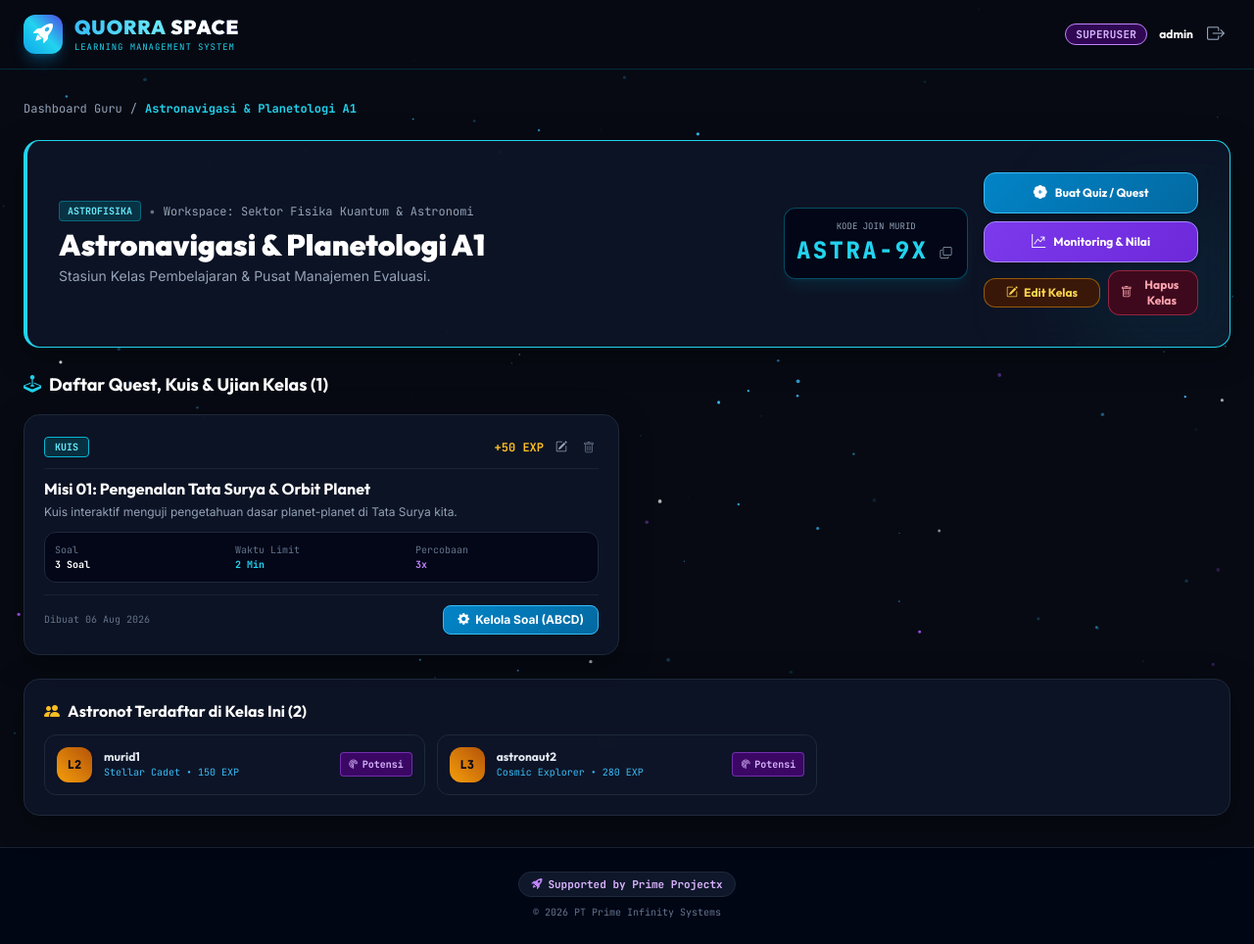
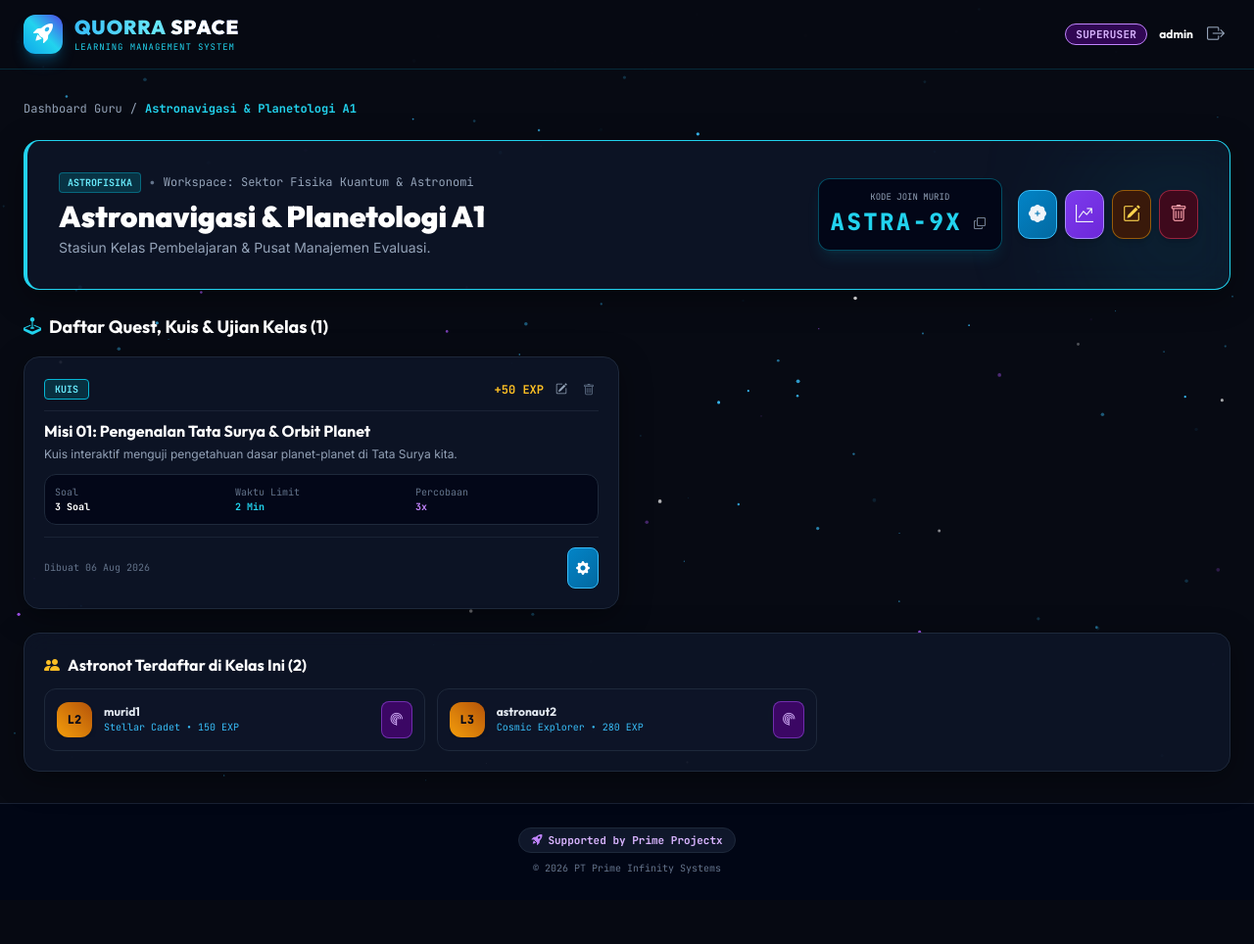
Before and after one commit to PrimeFox59/quorra-learning-space, a Flask app: page /quorra/teacher/class/1 in a window 1280 px wide. Shown: the whole page at 98% size. After the commit the page ends 892 px from the top, so only its background shows below. Run offline with Flask 3, Linux system fonts and the light colour scheme; a user stored in the database is signed in; tables that the repository leaves empty hold one stand-in row (values such as "Sample post"); some libraries are stand-ins or nearby versions.

Commit message:
style: convert all action buttons in class_detail.html to icon-only buttons with tooltips

```diff
--- a/templates/teacher/class_detail.html
+++ b/templates/teacher/class_detail.html
@@ -39,23 +39,21 @@
                 </div>
             </div>
 
-            <div class="flex flex-col gap-2">
-                <a href="{{ url_for('teacher.create_quiz', class_id=class_obj.id) }}" class="btn-space-cyan px-4 py-2.5 rounded-xl text-xs font-bold font-heading flex items-center justify-center gap-2 shadow-md">
-                    <i class="bi bi-patch-plus-fill text-sm"></i> Buat Quiz / Quest
+            <div class="flex items-center gap-2">
+                <a href="{{ url_for('teacher.create_quiz', class_id=class_obj.id) }}" class="p-2.5 rounded-xl btn-space-cyan shadow-md text-slate-100 hover:text-white" title="Buat Quiz / Quest Baru">
+                    <i class="bi bi-patch-plus-fill text-lg"></i>
                 </a>
-                <a href="{{ url_for('teacher.class_analytics', class_id=class_obj.id) }}" class="btn-space-purple px-4 py-2.5 rounded-xl text-xs font-bold font-heading flex items-center justify-center gap-2 shadow-md">
-                    <i class="bi bi-graph-up-arrow text-sm"></i> Monitoring & Nilai
+                <a href="{{ url_for('teacher.class_analytics', class_id=class_obj.id) }}" class="p-2.5 rounded-xl btn-space-purple shadow-md text-slate-100 hover:text-white" title="Monitoring & Nilai Kelas">
+                    <i class="bi bi-graph-up-arrow text-lg"></i>
                 </a>
-                <div class="flex items-center gap-2">
-                    <button type="button" onclick="toggleModal('editClassHeaderModal')" class="flex-1 px-3 py-1.5 bg-amber-950/80 border border-amber-500/50 hover:bg-amber-900 text-amber-300 rounded-xl text-xs font-bold font-heading flex items-center justify-center gap-1.5 transition-colors">
-                        <i class="bi bi-pencil-square text-xs"></i> Edit Kelas
+                <button type="button" onclick="toggleModal('editClassHeaderModal')" class="p-2.5 bg-amber-950/80 border border-amber-500/50 hover:bg-amber-900 text-amber-300 rounded-xl transition-colors shadow-md" title="Edit Kelas">
+                    <i class="bi bi-pencil-square text-lg"></i>
+                </button>
+                <form action="{{ url_for('teacher.delete_class', class_id=class_obj.id) }}" method="POST" onsubmit="return confirm('Hapus seluruh kelas ini beserta seluruh kuis didalamnya?');">
+                    <button type="submit" class="p-2.5 bg-rose-950/80 border border-rose-500/50 hover:bg-rose-900 text-rose-300 rounded-xl transition-colors shadow-md" title="Hapus Kelas">
+                        <i class="bi bi-trash text-lg"></i>
                     </button>
-                    <form action="{{ url_for('teacher.delete_class', class_id=class_obj.id) }}" method="POST" onsubmit="return confirm('Hapus seluruh kelas ini beserta seluruh kuis didalamnya?');" class="flex-1">
-                        <button type="submit" class="w-full px-3 py-1.5 bg-rose-950/80 border border-rose-500/50 hover:bg-rose-900 text-rose-300 rounded-xl text-xs font-bold font-heading flex items-center justify-center gap-1.5 transition-colors">
-                            <i class="bi bi-trash text-xs"></i> Hapus Kelas
-                        </button>
-                    </form>
-                </div>
+                </form>
             </div>
         </div>
     </div>
@@ -135,8 +133,8 @@
 
                 <div class="pt-2.5 border-t border-slate-800/80 flex items-center justify-between">
                     <span class="text-[10px] text-slate-500 font-mono">Dibuat {{ q.created_at.strftime('%d %b %Y') }}</span>
-                    <a href="{{ url_for('teacher.quiz_builder', quiz_id=q.id) }}" class="btn-space-cyan px-3.5 py-1.5 rounded-lg text-xs font-bold flex items-center gap-1.5 shadow-sm">
-                        <i class="bi bi-gear-fill"></i> Kelola Soal (ABCD)
+                    <a href="{{ url_for('teacher.quiz_builder', quiz_id=q.id) }}" class="p-2 rounded-lg btn-space-cyan shadow-sm" title="Kelola Soal (ABCD)">
+                        <i class="bi bi-gear-fill text-sm"></i>
                     </a>
                 </div>
             </div>
@@ -163,9 +161,9 @@
                     </div>
                 </div>
                 <a href="{{ url_for('teacher.student_analysis_detail', class_id=class_obj.id, student_id=e.student.id) }}"
-                   class="px-2 py-1 rounded bg-purple-950 border border-purple-500/50 text-purple-300 hover:bg-purple-900 text-[10px] font-mono font-bold shrink-0 flex items-center gap-1 transition-colors"
+                   class="p-2 rounded-lg bg-purple-950 border border-purple-500/50 text-purple-300 hover:bg-purple-900 shrink-0 flex items-center justify-center transition-colors"
                    title="Lihat Analisis Potensi Murid Ini">
-                    <i class="bi bi-radar"></i> Potensi
+                    <i class="bi bi-radar text-sm"></i>
                 </a>
             </div>
             {% else %}
```
